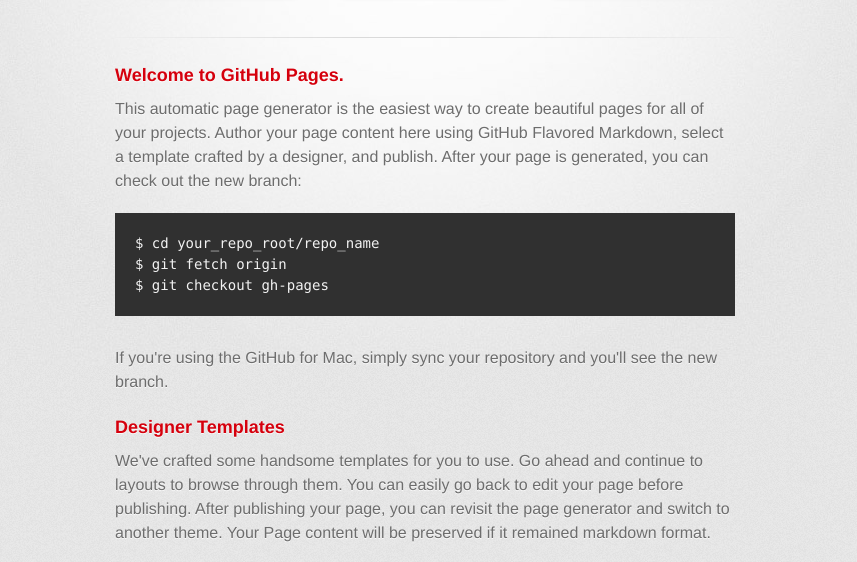
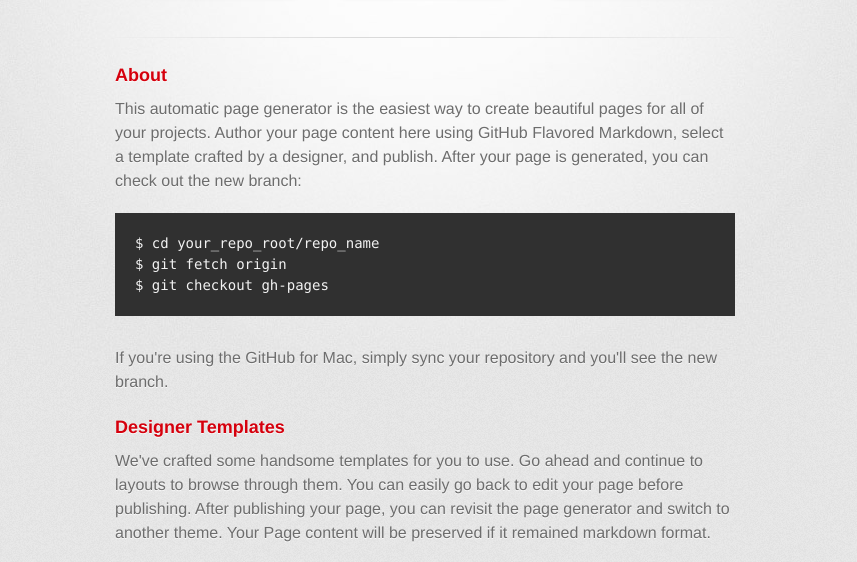
Before and after one commit to localghost/imgconv, a plain HTML site: page index.html in a window 1280 px wide. Shown: the part 209-771 px from the top of the page, without its empty margins (215-1072 px from the left). Drawn offline with Linux system fonts and the light colour scheme; a web font is replaced by a local one.

Commit message:
Update index.html

```diff
--- a/index.html
+++ b/index.html
@@ -32,7 +32,7 @@
 
         <section id="main_content">
           <h3>
-<a id="welcome-to-github-pages" class="anchor" href="#welcome-to-github-pages" aria-hidden="true"><span class="octicon octicon-link"></span></a>Welcome to GitHub Pages.</h3>
+<a id="about" class="anchor" href="#about" aria-hidden="true"><span class="octicon octicon-link"></span></a>About</h3>
 
 <p>This automatic page generator is the easiest way to create beautiful pages for all of your projects. Author your page content here using GitHub Flavored Markdown, select a template crafted by a designer, and publish. After your page is generated, you can check out the new branch:</p>
 
```
